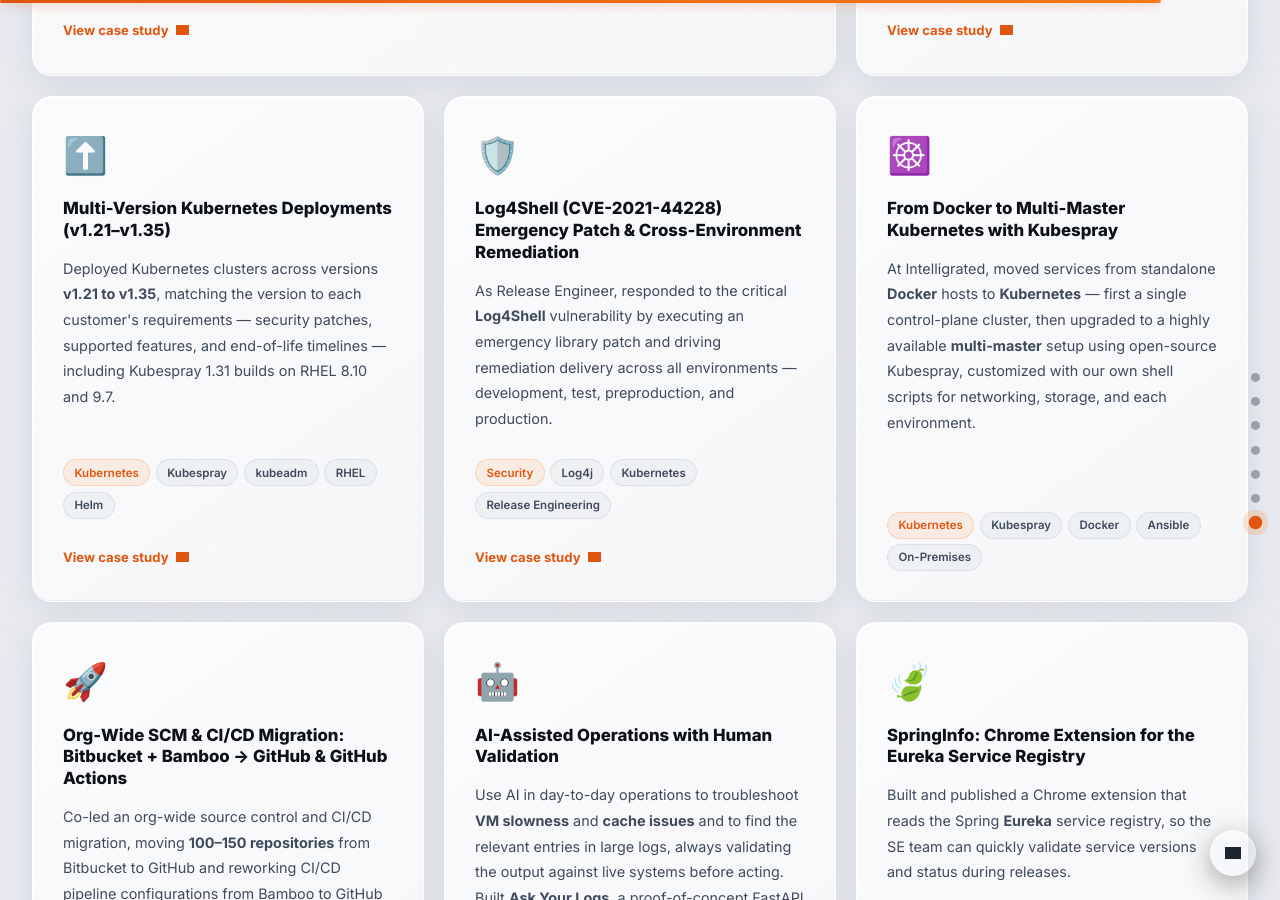
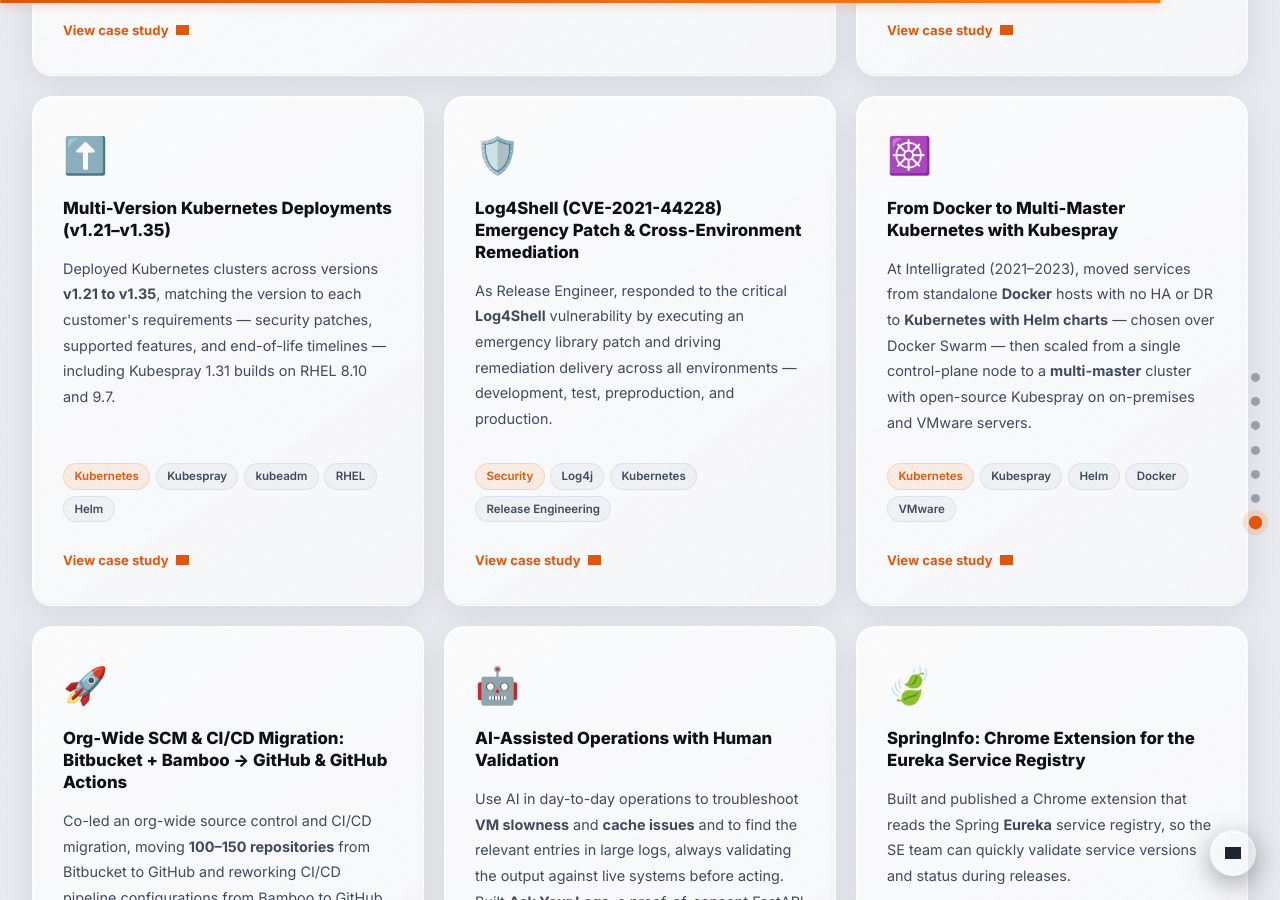
Before and after one commit to harshakondreddy/harshakondreddy, a Jekyll site: the page built from index.html, in a window 1280 px wide and 900 px high, scrolled down 6291 px. Built offline with Jekyll 4.4.1, drawn with Linux system fonts in a browser that asks for light colours; nearby versions of some CDN libraries; grey boxes are pictures that could not be loaded.

Commit message:
Project 5: add confirmed Docker-to-multi-master case study
Co-Authored-By: Claude Opus 5.5 <noreply@anthropic.com>
Claude-Session: https://claude.ai/code/session_01UmpRnieYHYgzjNPdn4MKmC

```diff
--- a/_data/projects.yml
+++ b/_data/projects.yml
@@ -74,8 +74,16 @@ projects:
 
   - name: "From Docker to Multi-Master Kubernetes with Kubespray"
     emoji: ☸️
-    description: At Intelligrated, moved services from standalone **Docker** hosts to **Kubernetes** — first a single control-plane cluster, then upgraded to a highly available **multi-master** setup using open-source Kubespray, customized with our own shell scripts for networking, storage, and each environment.
-    tags: [Kubernetes, Kubespray, Docker, Ansible, On-Premises]
+    description: At Intelligrated (2021–2023), moved services from standalone **Docker** hosts with no HA or DR to **Kubernetes with Helm charts** — chosen over Docker Swarm — then scaled from a single control-plane node to a **multi-master** cluster with open-source Kubespray on on-premises and VMware servers.
+    tags: [Kubernetes, Kubespray, Helm, Docker, VMware]
+    case_study:
+      metrics:
+        - { value: "1 → 5", label: "control-plane nodes" }
+        - { value: "2021–2023", label: "timeline" }
+        - { value: "on-prem + VMware", label: "infrastructure" }
+      challenge: "Services ran on standalone Docker hosts with no high availability or disaster recovery, and a single Kubernetes master later proved to be a single point of failure: power outages or patching meant downtime."
+      approach: "Chose Kubernetes with Helm charts over Docker Swarm, then moved from one control-plane node to a multi-master cluster using open-source Kubespray, customized with our own scripts for the HAProxy install, versions and install paths, NFS storage, certificates, and application-specific dependencies."
+      impact: "Better high availability and disaster recovery overall: the platform keeps running through a master outage or planned patching."
 
   - name: "Org-Wide SCM & CI/CD Migration: Bitbucket + Bamboo → GitHub & GitHub Actions"
     emoji: 🚀
```
